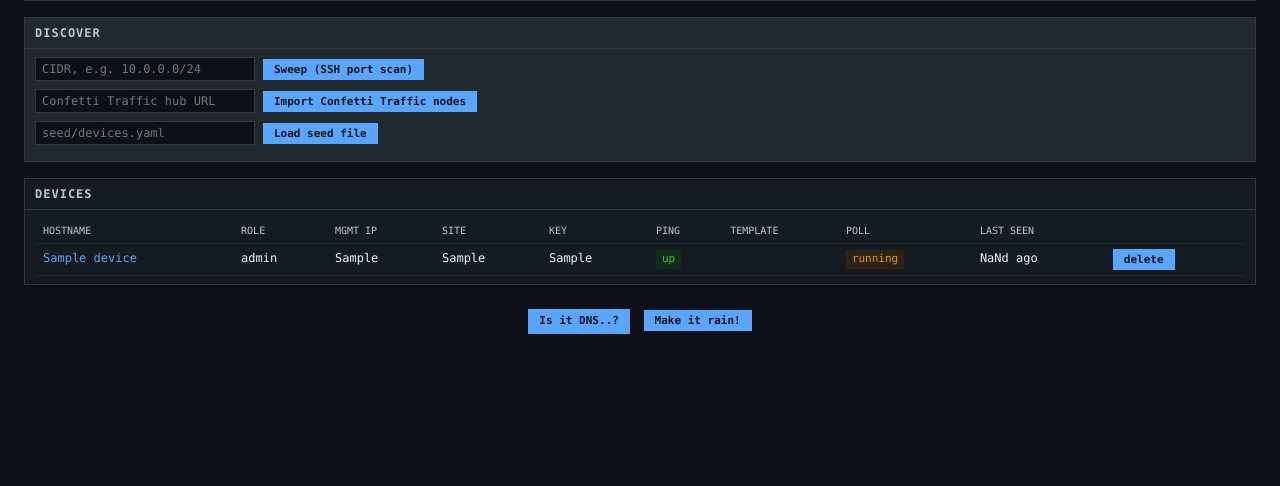
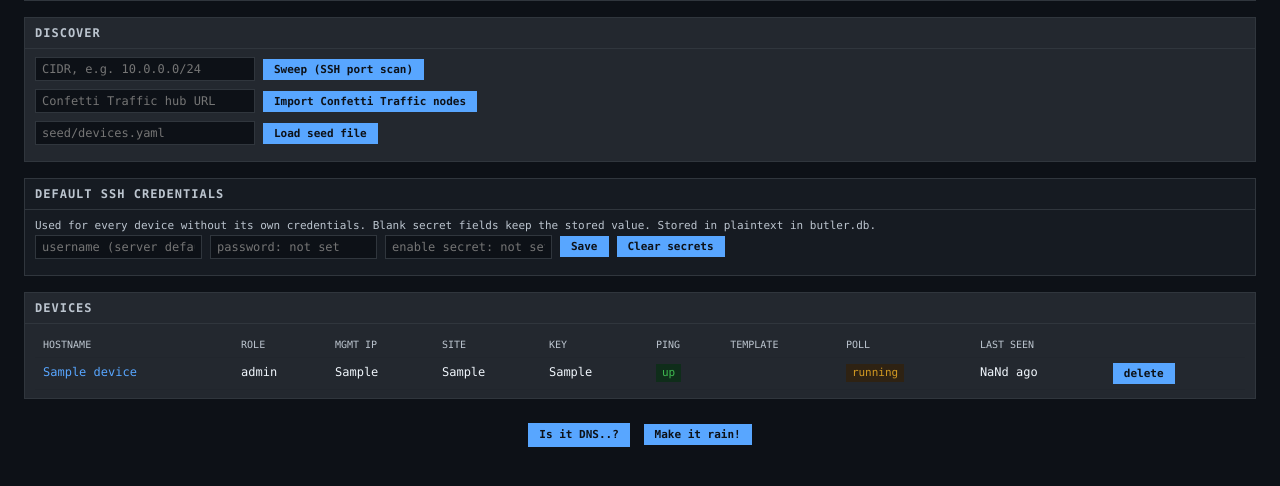
Before and after one commit to orneh24/confetti-butler, a Flask app: page /devices in a window 1280 px wide. Shown: the part 149-635 px from the top of the page. Run offline with Flask 3, Linux system fonts and the light colour scheme; tables that the repository leaves empty hold one stand-in row (values such as "Sample post").

Commit message:
Set default SSH credentials from the Devices page
Co-Authored-By: Claude Sonnet 5.5 <noreply@anthropic.com>

```diff
--- a/butler/app/app.py
+++ b/butler/app/app.py
@@ -484,6 +484,44 @@ def api_device_config_diff(device_id):
 
 CREDENTIAL_FIELDS = ("username", "password", "enable_secret", "snmp_community", "snmp_version")
 CREDENTIAL_SECRETS = ("password", "enable_secret", "snmp_community")
+
+
+DEFAULT_CRED_KEYS = ("ssh_username", "ssh_password", "ssh_secret")
+
+
+@app.route("/api/settings/credentials", methods=["GET"])
+def api_get_default_credentials():
+    """Server-wide default SSH credentials set from the Devices page. Secrets
+    are never returned, only whether each is set."""
+    conn = db.get_db()
+    stored = {r["key"]: r["value"] for r in conn.execute(
+        "SELECT key, value FROM settings WHERE key IN (?, ?, ?)", DEFAULT_CRED_KEYS)}
+    return jsonify({"username": stored.get("ssh_username"),
+                    "password_set": bool(stored.get("ssh_password")),
+                    "secret_set": bool(stored.get("ssh_secret")),
+                    "env_username": config.DEFAULT_SSH_USERNAME})
+
+
+@app.route("/api/settings/credentials", methods=["PUT"])
+def api_default_credentials():
+    """Body: any of username, password, secret. Only fields present change;
+    "" clears one (back to the BUTLER_SSH_* environment value)."""
+    data = request.get_json(force=True, silent=True)
+    if not isinstance(data, dict):
+        return jsonify({"error": "Body must be a JSON object"}), 400
+    fields = [k for k in ("username", "password", "secret") if k in data]
+    if not fields:
+        return jsonify({"error": "no credential fields in body"}), 400
+    conn = db.get_db()
+    for k in fields:
+        key = "ssh_" + k
+        if data[k]:
+            conn.execute("INSERT INTO settings (key, value) VALUES (?, ?) "
+                         "ON CONFLICT(key) DO UPDATE SET value = excluded.value", (key, str(data[k])))
+        else:
+            conn.execute("DELETE FROM settings WHERE key = ?", (key,))
+    conn.commit()
+    return jsonify({"status": "ok"})
 
 
 @app.route("/api/devices/<int:device_id>/credentials", methods=["GET"])
--- a/butler/app/db.py
+++ b/butler/app/db.py
@@ -124,6 +124,14 @@ def init_db():
             snmp_community TEXT,
             snmp_version   TEXT NOT NULL DEFAULT '2c',
             updated_at     TEXT NOT NULL
+        );
+
+        -- Server-wide defaults set from the web UI (ssh_username, ssh_password,
+        -- ssh_secret). Beat the BUTLER_SSH_* environment, lose to a per-device
+        -- credentials row. Plaintext in v1, same as credentials.
+        CREATE TABLE IF NOT EXISTS settings (
+            key   TEXT PRIMARY KEY,
+            value TEXT NOT NULL
         );
 
         -- IPAM is discovery-first: this table IS the source of truth, built
--- a/butler/templates/device.html
+++ b/butler/templates/device.html
@@ -245,7 +245,7 @@ function loadCredentials() {
         });
         document.getElementById('cred-status').textContent = c.updated_at
             ? 'Per-device credentials, last changed ' + c.updated_at + '. Unset fields use the server defaults.'
-            : 'No per-device credentials — polling uses the server defaults (BUTLER_SSH_*).';
+            : 'No per-device credentials — polling uses the server defaults (set on the Devices page, else BUTLER_SSH_*).';
     });
 }
 
--- a/butler/templates/devices.html
+++ b/butler/templates/devices.html
@@ -37,6 +37,20 @@ form.inline { display: flex; gap: 8px; flex-wrap: wrap; align-items: center; }
                 <button type="submit">Load seed file</button>
             </form>
             <div class="msg" id="discover-msg"></div>
+        </div>
+    </div>
+    <div class="section">
+        <div class="section-header"><span>Default SSH credentials</span></div>
+        <div class="section-body">
+            <div class="hint" id="cred-status">loading</div>
+            <form class="inline" id="cred-form" autocomplete="off">
+                <input type="text" name="username" placeholder="username" autocomplete="off">
+                <input type="password" name="password" placeholder="password" autocomplete="new-password">
+                <input type="password" name="secret" placeholder="enable secret" autocomplete="new-password">
+                <button type="submit">Save</button>
+                <button type="button" onclick="clearDefaultSecrets()">Clear secrets</button>
+            </form>
+            <div class="msg" id="cred-msg"></div>
         </div>
     </div>
     <div class="section">
@@ -194,6 +208,48 @@ document.getElementById('seedfile-form').addEventListener('submit', function (ev
     runDiscover('/api/discover/seedfile', { path: path }, 'seed file');
 });
 
+function loadDefaultCredentials() {
+    fetch('/api/settings/credentials').then(function (r) { return r.json(); }).then(function (c) {
+        var f = document.getElementById('cred-form');
+        f.username.value = c.username || '';
+        f.username.placeholder = 'username (server default: ' + c.env_username + ')';
+        f.password.value = '';
+        f.password.placeholder = c.password_set ? 'password: stored' : 'password: not set';
+        f.secret.value = '';
+        f.secret.placeholder = c.secret_set ? 'enable secret: stored' : 'enable secret: not set';
+        document.getElementById('cred-status').textContent =
+            'Used for every device without its own credentials. Blank secret fields keep the stored value. Stored in plaintext in butler.db.';
+    });
+}
+
+function sendDefaultCredentials(body, okText) {
+    var msg = document.getElementById('cred-msg');
+    fetch('/api/settings/credentials', {
+        method: 'PUT', headers: { 'Content-Type': 'application/json' }, body: JSON.stringify(body),
+    }).then(function (r) {
+        return r.json().then(function (data) { return { ok: r.ok, data: data }; });
+    }).then(function (res) {
+        msg.textContent = res.ok ? okText : (res.data.error || 'save failed');
+        msg.className = res.ok ? 'msg ok' : 'msg err';
+        if (res.ok) { loadDefaultCredentials(); }
+    });
+}
+
+document.getElementById('cred-form').addEventListener('submit', function (ev) {
+    ev.preventDefault();
+    var f = ev.target;
+    var body = { username: f.username.value.trim() };
+    ['password', 'secret'].forEach(function (k) {
+        if (f[k].value) { body[k] = f[k].value; }
+    });
+    sendDefaultCredentials(body, 'saved — applies on the next poll');
+});
+
+function clearDefaultSecrets() {
+    sendDefaultCredentials({ password: '', secret: '' }, 'secrets cleared');
+}
+
+loadDefaultCredentials();
 loadDevices();
 </script>
 {% endblock %}
```
Also changed, not shown: butler/app/collectors/ssh.py (+8 -5 lines).
